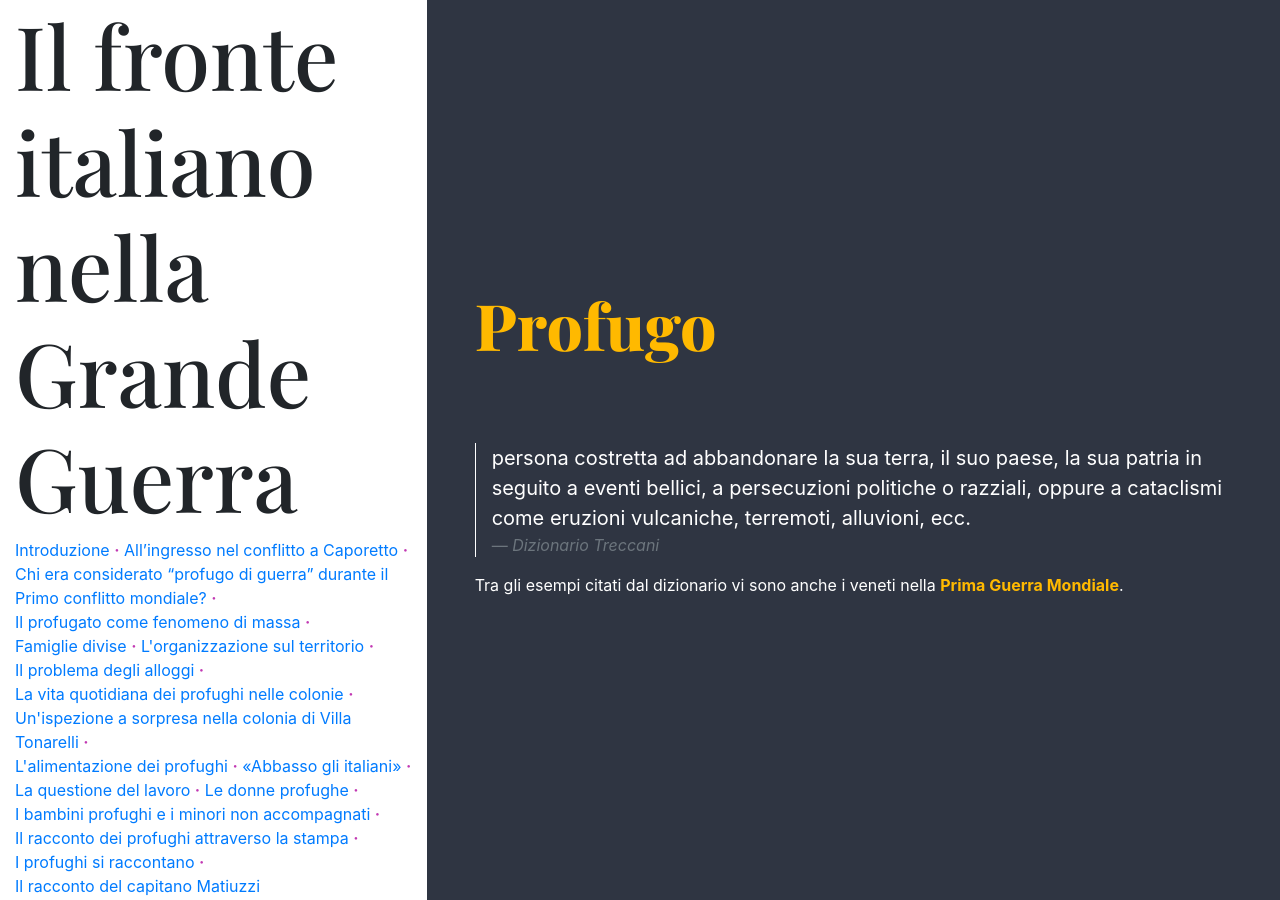
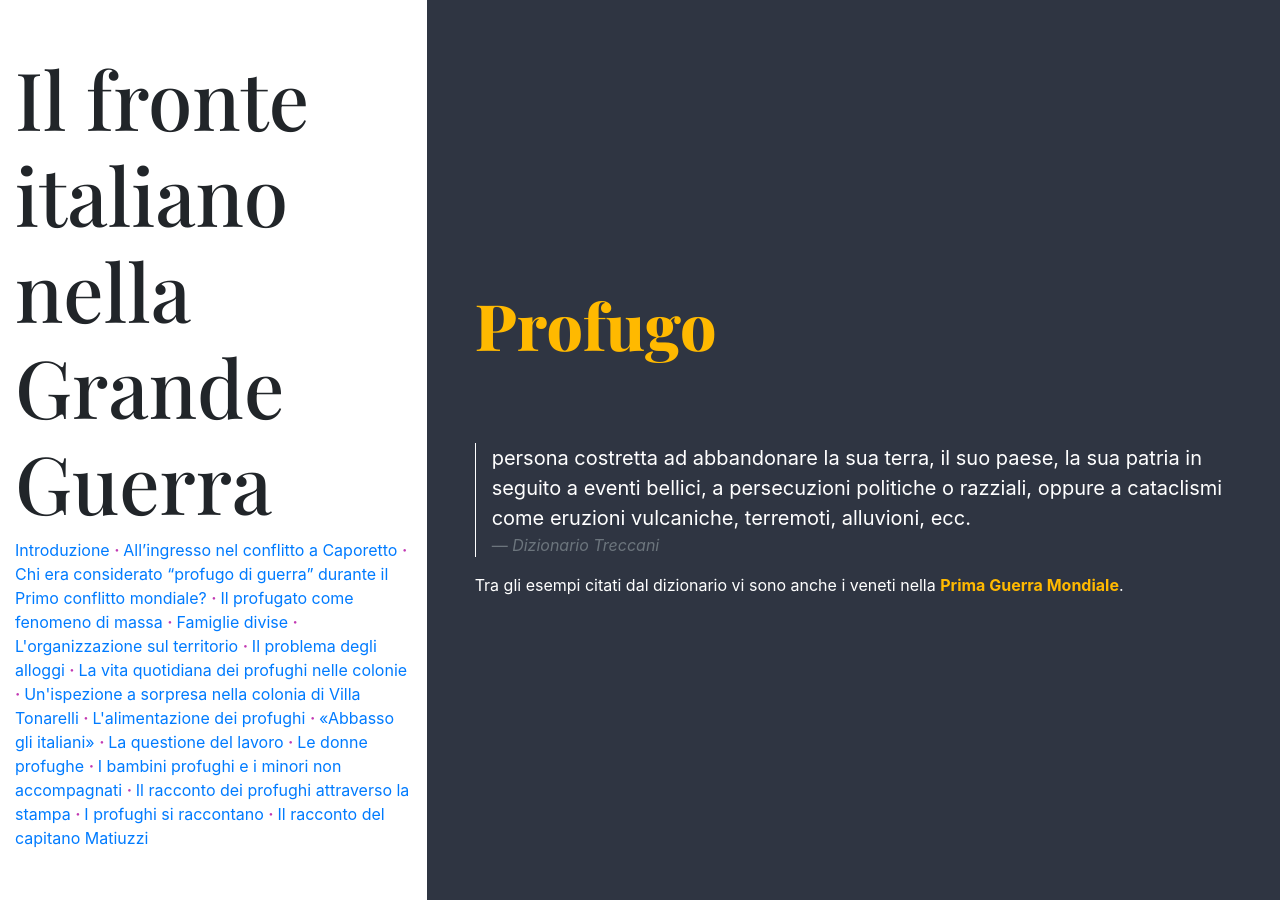
Before and after one commit to bdus-dev/profughi-grande-guerra-parma, a Jekyll site: the page built from index.md, in a window 1280 px wide. Built offline with Jekyll 4.4.1, drawn with Linux system fonts in a browser that asks for light colours; our own code applies the rules of GitHub Pages for plain Markdown files.

Commit message:
Menu in full width

```diff
--- a/css/styles.scss
+++ b/css/styles.scss
@@ -9,7 +9,7 @@ h4{
 }
 h1{
     font-weight: 500;
-    font-size: 5.5rem;
+    font-size: 5rem;
 }
 h2{
     font-weight: 500;
@@ -44,11 +44,12 @@ h2{
 }
 
 ul.menu{
+    font-size: 1rem;
     list-style: none;
     margin: 0;
     padding:0;
     li{
-        display: inline-block;
+        display: inline;
 
         &:not(:last-child):after {
             content: ' · ';
```
